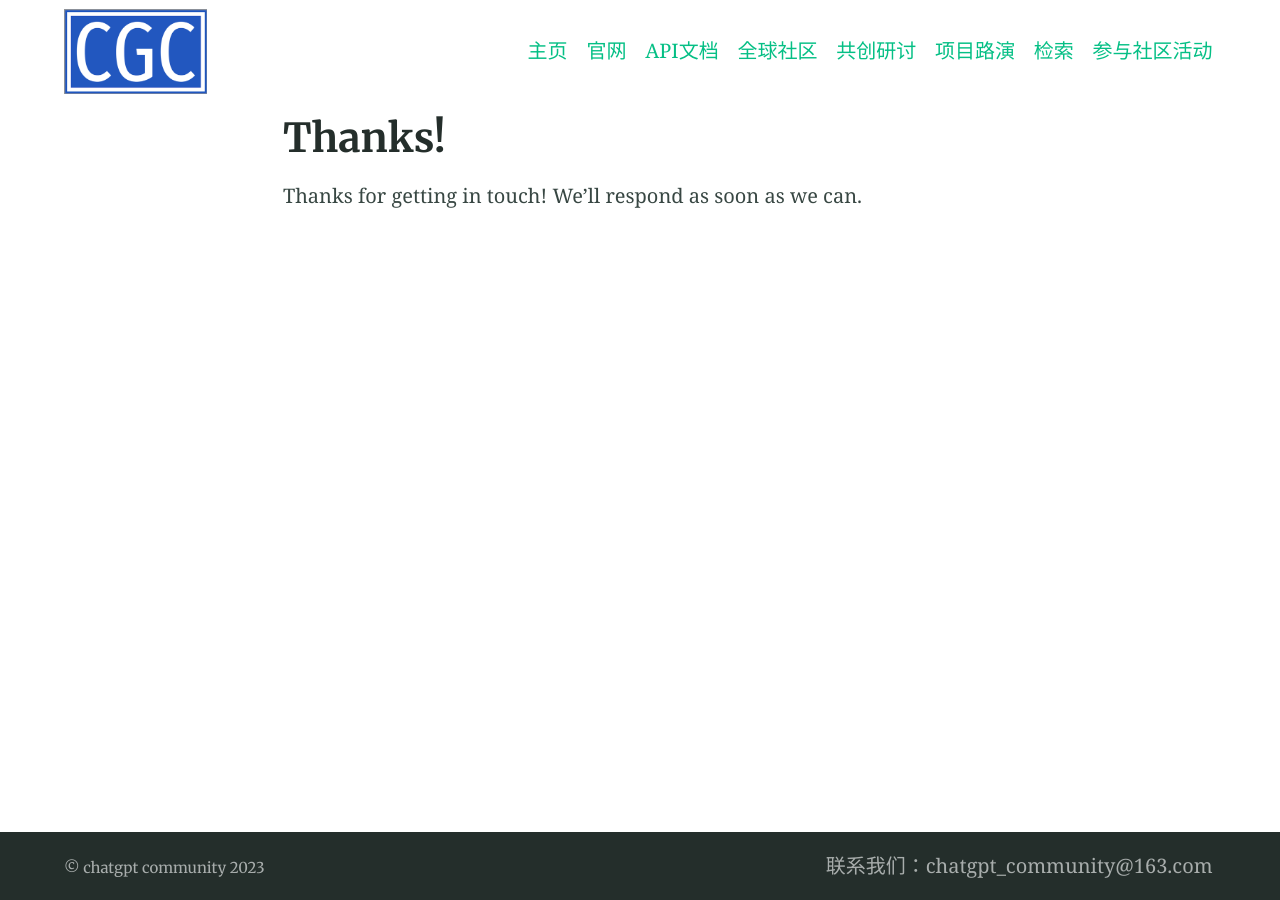
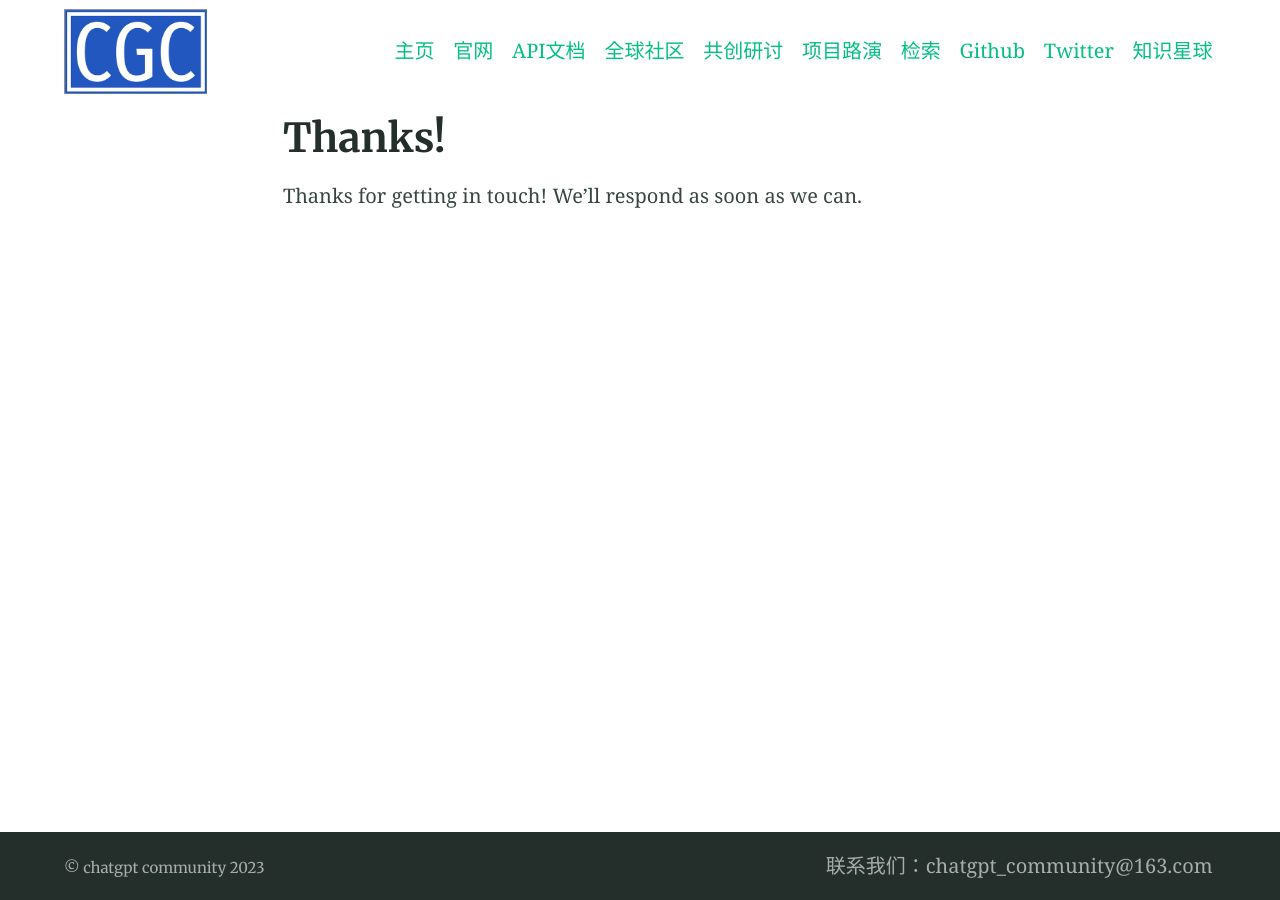
Before and after one commit to chatgpt-community/chatgpt-community, a Jekyll site: the page built from docs/thanks.md, in a window 1280 px wide. Built offline with Jekyll 4.4.1, drawn with Linux system fonts in a browser that asks for light colours.

Commit message:
新增twitter和知识星球社群链接

```diff
--- a/docs/_config.yml
+++ b/docs/_config.yml
@@ -126,8 +126,12 @@ navigation_header:
   url: /blog/
 - title: 检索
   url: /search/
-- title: 参与社区活动
+- title: Github
   url: https://github.com/chatgpt-community/chatgpt-community
+- title: Twitter
+  url: https://twitter.com/ChatgptPanda4
+- title: 知识星球
+  url: https://wetalk-1259114324.cos.ap-chengdu.myqcloud.com/mp/space.jpeg
 
 navigation_footer:
 - title: 联系我们：chatgpt_community@163.com
```
